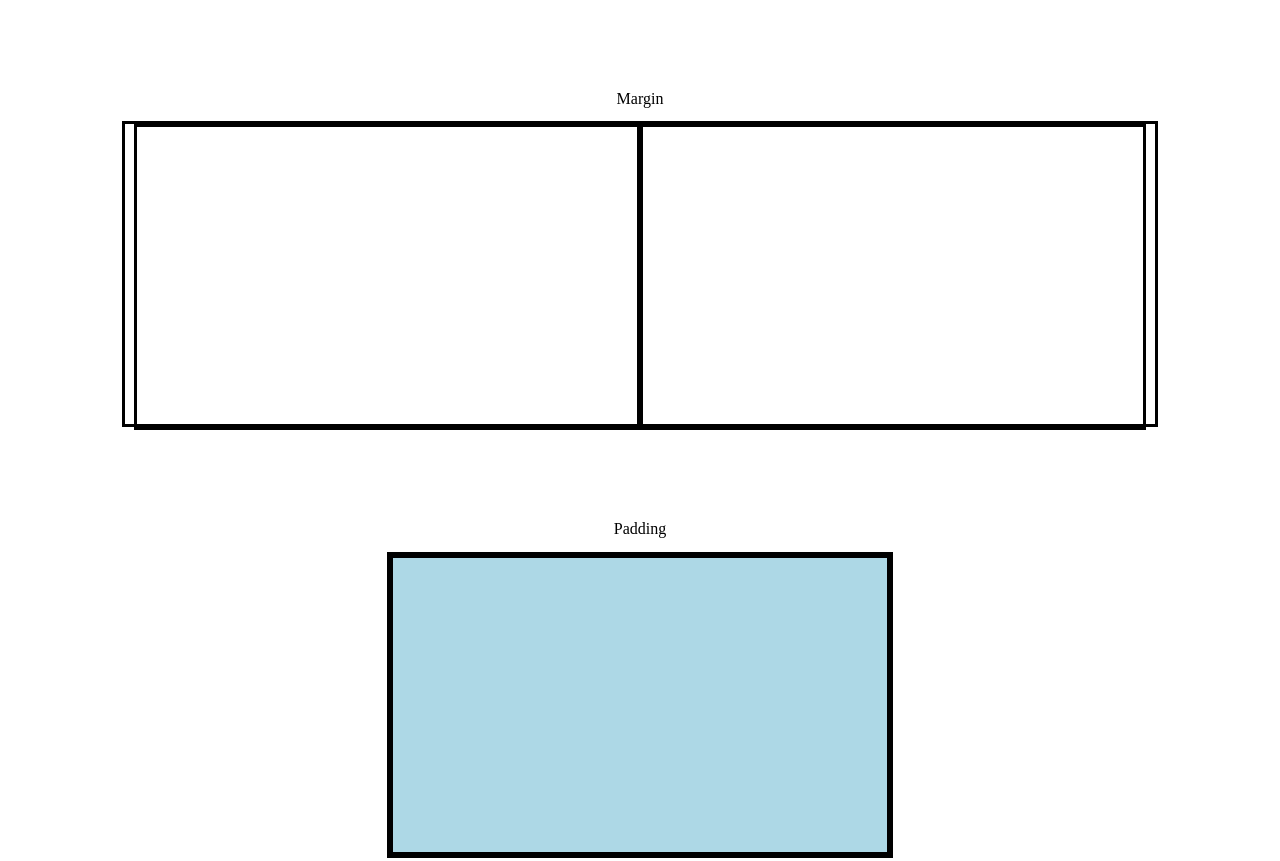
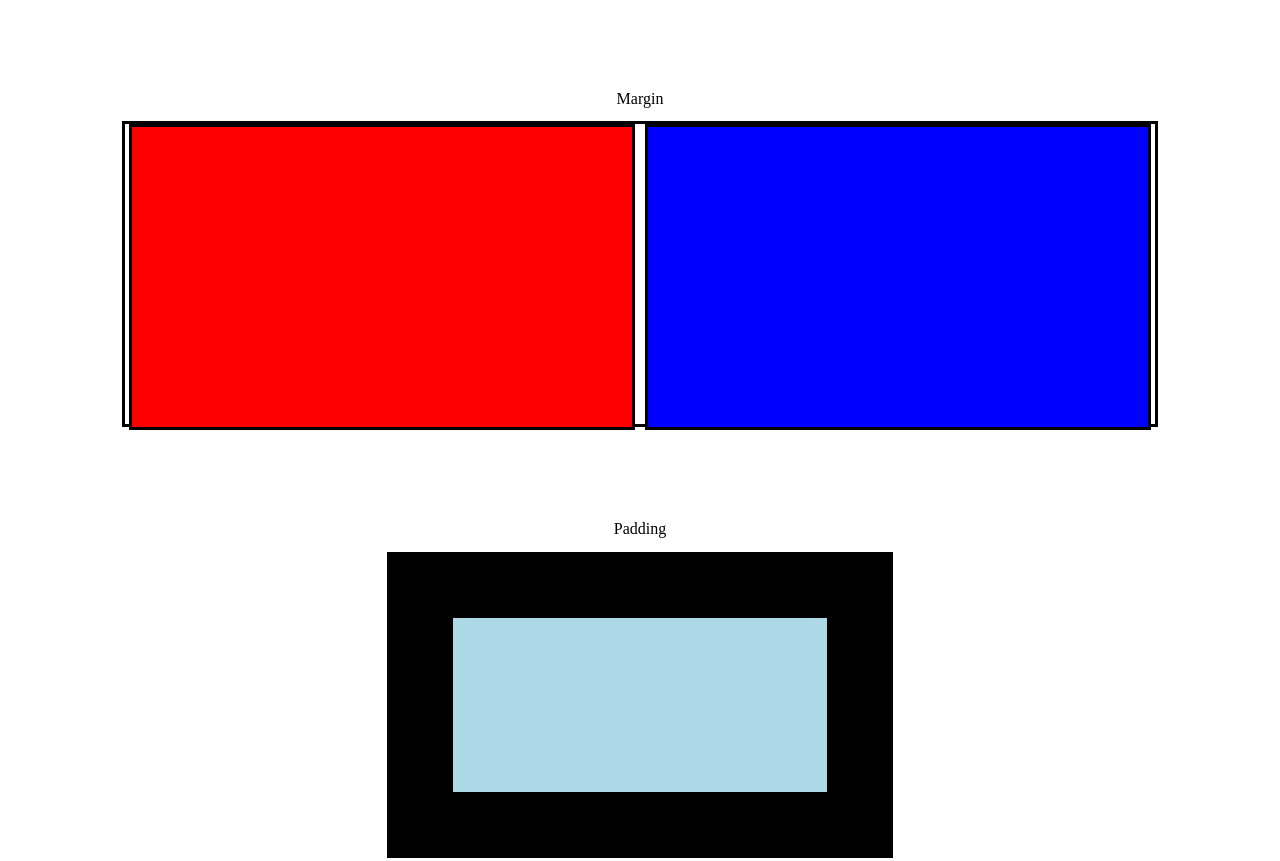
Before and after one commit to fullstack-decal-sp23/hw2-lam-t-nguyen, a plain HTML site: page index.html in a window 1280 px wide. Shown: the part 2231-3092 px from the top of the page. Drawn offline with Linux system fonts and the light colour scheme.

Commit message:
Finished HW3

```diff
--- a/index.html
+++ b/index.html
@@ -54,8 +54,8 @@
 
     <h2>Margin</h2>
     <div class="margin-container">
-      <div class="flag"></div>
-      <div class="flag"></div>
+      <div class="flag" id="flag1"></div>
+      <div class="flag" id="flag2"></div>
     </div>
 
     <h2>Padding</h2>
--- a/styles.css
+++ b/styles.css
@@ -170,19 +170,23 @@ h2 {
 }
 
 /* For margin practice */
-.flag1 {
+#flag1 {
   background-color: red;
   /* TODO */
+  margin-right: 5px;
 }
 
-.flag2 {
+#flag2 {
   background-color: blue;
   /* TODO */
+  margin-left: 5px;
 }
+
 /* For padding practice */
 .padding-container {
   box-sizing: border-box;
   background-color: lightblue;
   background-clip: content-box, padding-box;
   /* TODO */
+  padding: 60px;
 }
```
